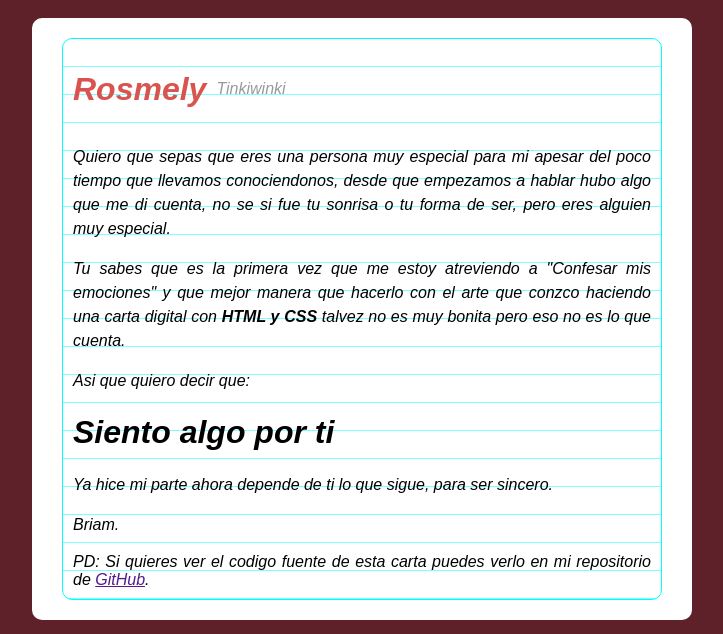
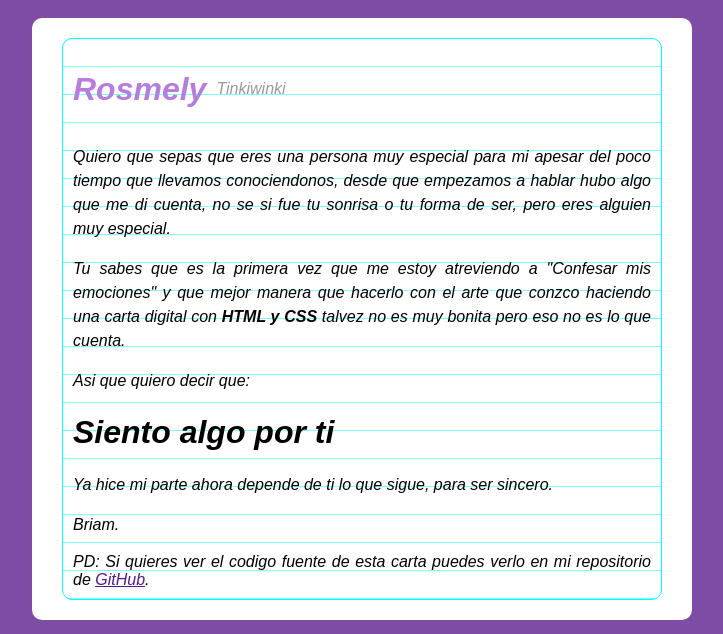
Before and after one commit to Briamco/Letter, a plain HTML site: page index.html in a window 1280 px wide. Shown: the part 166-800 px from the top of the page, without its empty margins (278-1001 px from the left). Drawn offline with Linux system fonts and the light colour scheme.

Commit message:
Update style.css

```diff
--- a/style.css
+++ b/style.css
@@ -1,6 +1,6 @@
 :root {
-  --wine: #5e2129;
-  --red: #d9534f;
+  --wine: #7f4ca5;
+  --red: #b57edc;
 }
 
 
```
